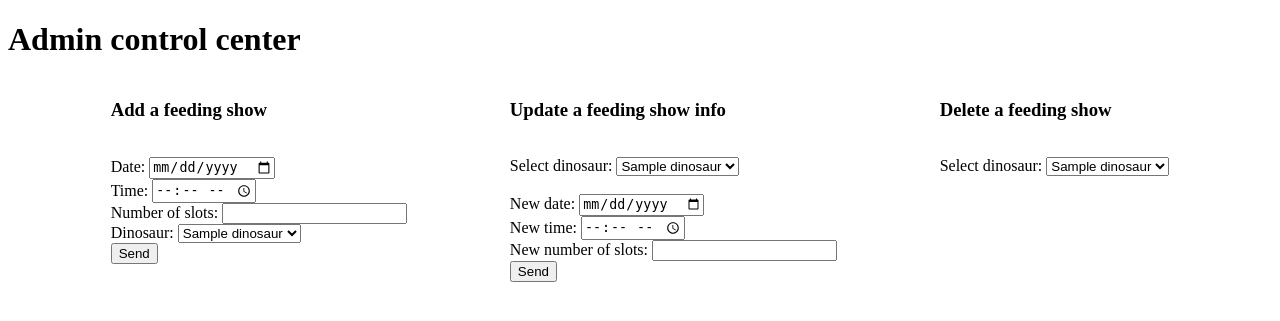
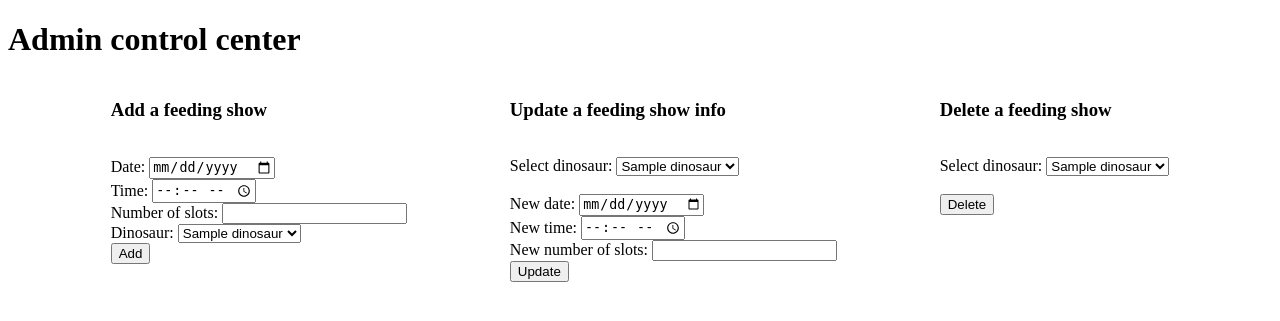
Before and after one commit to oonarauhala/tietokantasovellus, a Flask app: template templates/admin.html in a window 1280 px wide. Shown: the top 321 px of the page. Run offline with Flask 2, Linux system fonts and the light colour scheme; the template is opened without the code that fills it: most values are stand-ins (such as "Sample title", 1, 10 or a date in 2020).

Commit message:
Add delete time route

```diff
--- a/templates/admin.html
+++ b/templates/admin.html
@@ -32,7 +32,7 @@
                     <!-- Dinosaur dropdown list ends -->
                 </select>
                 <br>
-                <input type="submit" value="Send">
+                <input type="submit" value="Add">
             </form>
         </div>
         <!-- Add feeding time ends -->
@@ -67,7 +67,7 @@
                 New number of slots:
                 <input type="number" name="available">
                 <br>
-                <input type="submit" value="Send">
+                <input type="submit" value="Update">
             </form>
         </div>
         <!-- Feeding time update ends -->
@@ -92,6 +92,8 @@
                     </div>
                 {% endfor %}
                 <!-- Create hidden elements ends -->
+                <br>
+                <input type="submit" value="Delete">
             </form>
         </div>
         <!-- Feeding time delete ends-->
```
Also changed, not shown: routes.py (+8 -2 lines).
